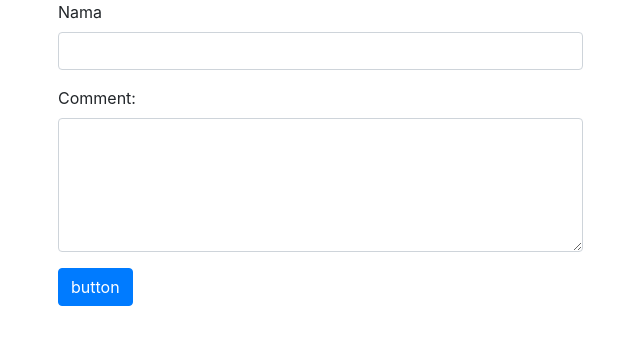
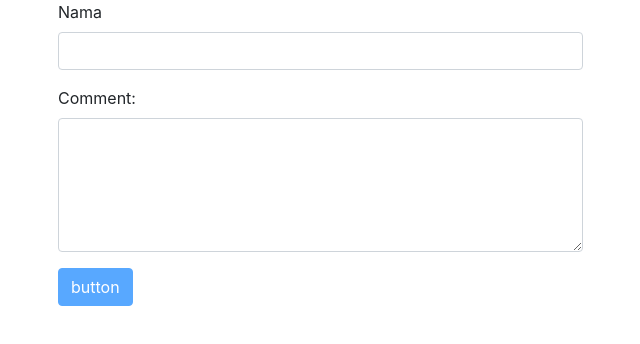
Before and after one commit to mohkhoirularifin/Pemrograman-Web-Lanjut, an Angular app in the folder Praktikum7/: page / in a window 1280 px wide. Shown: the top 344 px of the page, without its empty margins (42-682 px from the left). Built offline with nearby package versions, Linux system fonts and the light colour scheme.

Commit message:
Update contact.component.html

```diff
--- a/Praktikum7/src/app/contact/contact.component.html
+++ b/Praktikum7/src/app/contact/contact.component.html
@@ -65,7 +65,7 @@
           name="comment"
         ></textarea>
       </div>
-      <button type="submit" class="btn btn-primary">
+      <button type="submit" [disabled]="!form.valid" class="btn btn-primary">
         button
       </button>
     </form>
```
